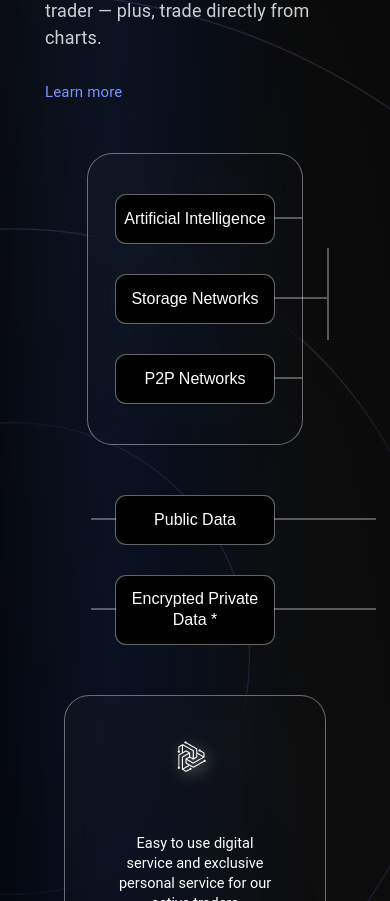
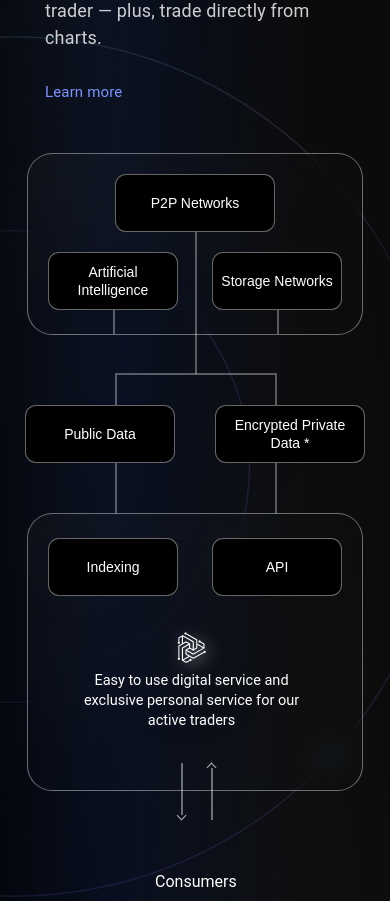
Before and after one commit to DavidKorystov/landing-page, a React (Create React App) app: page / in a window 390 px wide. Shown: the part 2163-3064 px from the top of the page. Built offline with nearby package versions, Linux system fonts and the light colour scheme.

Commit message:
feat: modified responsive form

```diff
--- a/src/App.module.scss
+++ b/src/App.module.scss
@@ -60,7 +60,7 @@ body {
   &Sidebar {
     cursor: pointer;
     width: 32px;
-    @media (min-width: 1000px) {
+    @media (min-width: 1001px) {
       display: none;
     }
   }
@@ -355,6 +355,7 @@ body {
     }
   }
 }
+
 $columnGap: 50px;
 .services {
   display: flex;
@@ -388,6 +389,9 @@ $columnGap: 50px;
     box-sizing: border-box;
     background: #000000;
     border-radius: 11px;
+    @media (max-width: 1000px) {
+      @include text(400, 14px, 130%);
+    }
   }
 
   &Description {
@@ -468,9 +472,7 @@ $columnGap: 50px;
     backdrop-filter: blur(12.6195px);
     border: solid rgba(255, 255, 255, 0.4) 1px;
     border-radius: 25.2389px;
-    @media (max-width: 1000px) {
-      align-self: auto;
-    }
+
     & > button {
       position: relative;
       &::after {
@@ -495,6 +497,86 @@ $columnGap: 50px;
         right: calc(-28px + $columnGap / -2);
       }
     }
+    @media (max-width: 1000px) {
+      align-self: auto;
+      padding: 0;
+      flex-direction: row;
+      align-items: end;
+      width: auto;
+      position: relative;
+      width: 334px;
+      height: 180px;
+      & > button {
+        height: 58px;
+        &:nth-child(1) {
+          box-sizing: border-box;
+          position: absolute;
+          width: 130px;
+          height: 58px;
+          left: 20px;
+          top: 98px;
+          &::after {
+            @media (max-width: 1000px) {
+              bottom: -25px;
+              left: 50%;
+              right: 50%;
+              height: 22px;
+            }
+          }
+        }
+        &:nth-child(2) {
+          box-sizing: border-box;
+          position: absolute;
+          width: 130px;
+          height: 58px;
+          left: 184px;
+          top: 98px;
+
+          order: 2;
+          &::after {
+            @media (max-width: 1000px) {
+              bottom: -25px;
+              left: 50%;
+              right: 50%;
+              height: 22px;
+            }
+          }
+          &:before {
+            @media (max-width: 1000px) {
+              display: none;
+            }
+          }
+        }
+        &:nth-child(3) {
+          box-sizing: border-box;
+          position: absolute;
+          width: 160px;
+          height: 58px;
+          left: 87px;
+          top: 20px;
+          &::after {
+            @media (max-width: 1000px) {
+              bottom: -143px;
+              left: 50%;
+              right: 50%;
+              height: 140px;
+            }
+          }
+          &:before {
+            @media (max-width: 1000px) {
+              content: "";
+              position: absolute;
+              border: solid rgba(255, 255, 255, 0.4) 0.9px;
+              top: 198px;
+              left: 1px;
+              right: -1px;
+
+              opacity: 0.8;
+            }
+          }
+        }
+      }
+    }
   }
 
   &Buttons {
@@ -502,7 +584,9 @@ $columnGap: 50px;
     row-gap: 30px;
     margin-top: 190px;
     @media (max-width: 1000px) {
-      margin-top: 0;
+      margin-top: 20px;
+      display: flex;
+      align-items: center;
     }
     & > button {
       position: relative;
@@ -530,10 +614,28 @@ $columnGap: 50px;
       &:last-child {
         height: 70px;
       }
+      @media (max-width: 1000px) {
+        margin: 0 20px;
+        width: 150px;
+        height: 58px !important;
+        &::before {
+          display: none;
         }
-
-    @media (max-width: 390px) {
-      margin-top: 0;
+        &:first-child::after {
+          z-index: -1;
+          top: -33px;
+          bottom: -52px;
+          left: 60%;
+          right: 40%;
+        }
+        &:last-child::after {
+          z-index: -1;
+          top: -33px;
+          bottom: -52px;
+          left: 40%;
+          right: 60%;
+        }
+      }
     }
   }
 
@@ -558,17 +660,55 @@ $columnGap: 50px;
       text-align: center;
       font-feature-settings: "pnum" on, "lnum" on;
     }
+    @media (max-width: 1000px) {
+      padding: 0;
+      width: 334px;
+      height: 276px;
+      & > button {
+        box-sizing: border-box;
+        position: absolute;
+        width: 130px;
+        height: 58px;
+        left: 20px;
+        top: 24px;
+        &:last-of-type {
+          box-sizing: border-box;
+          position: absolute;
+          width: 130px;
+          height: 58px;
+          left: 184px;
+          top: 24px;
+        }
+      }
+      & > img {
+        position: absolute;
+        left: calc(332 / 2);
+        top: 103px;
+      }
+      & > p {
+        position: absolute;
+        left: 50px;
+        bottom: 59px;
+        max-width: 227px !important;
+        height: 60px !important;
+      }
+    }
   }
 
   &Arrow {
     position: absolute;
     left: calc(50% - 40px);
     bottom: -75px;
-    & > div {
-      & > span {
+    @media (max-width: 1000px) {
+      bottom: -105px;
+    }
+    & > div > span {
       position: absolute;
       height: 80px;
       border: solid rgba(255, 255, 255, 0.4) 0.9px;
+      @media (max-width: 1000px) {
+        height: 50px;
+      }
       &:nth-child(1) {
         top: -105px;
         left: calc(50% - 15px);
@@ -597,7 +737,6 @@ $columnGap: 50px;
           top: -5px;
           left: -3.5px;
           transform: rotate(-135deg);
-          }
         }
       }
     }
```
Lines whose indentation alone changed are shown as unchanged.
